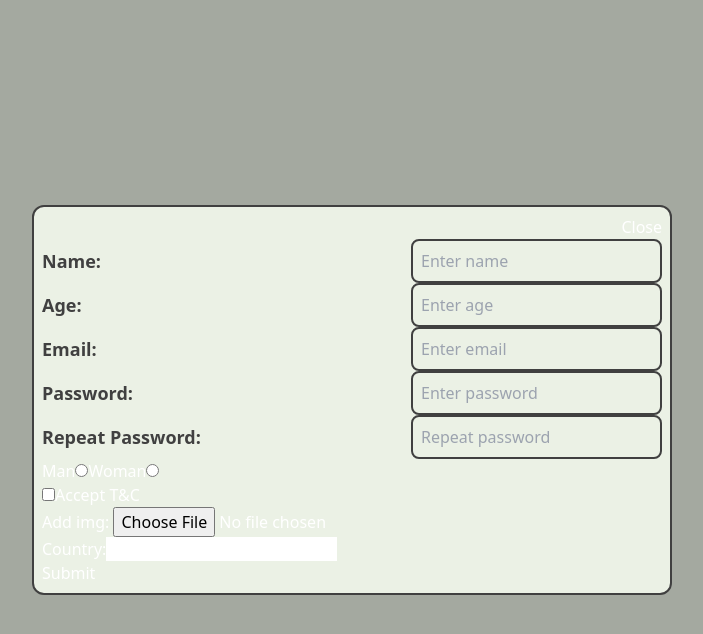
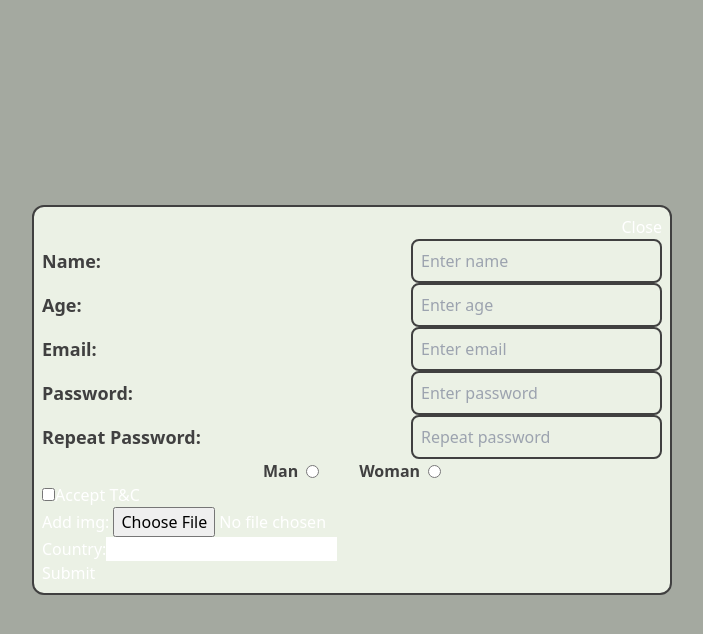
Before and after one commit to tearzday/REACT2025Q3, a React (Vite) app: page / in a window 1280 px wide. Both pictures are taken after a click on the button "Open UncontrolledForm". Shown: the top 634 px of the page, without its empty margins (288-991 px from the left). Built offline with nearby package versions, Linux system fonts and the light colour scheme.

Commit message:
refactor: change radio to ui radio-list component

```diff
--- a/src/App.tsx
+++ b/src/App.tsx
@@ -3,7 +3,7 @@ import Modal from './components/modal/Modal';
 import { createPortal } from 'react-dom';
 import UncontrolledForm from './components/forms/uncontrolled-form/UncontrolledForm';
 import HookForm from './components/forms/hook-form/HookForm';
-import ButtonDefault from './components/UI/Button/Default';
+import ButtonDefault from './components/UI/button/Default';
 
 export default function App() {
   const [showUncontrolledForm, setShowUncontrolledForm] = useState(false);
--- /dev/null
+++ b/src/components/UI/radio-list/Default.tsx
@@ -0,0 +1,32 @@
+import type { Path, UseFormRegister } from 'react-hook-form';
+import type { FormData } from '../../../types';
+
+interface RadioListProps {
+  data: Array<{
+    id: number;
+    label: string;
+    value: string;
+    name: Path<FormData>;
+  }>;
+  register?: UseFormRegister<FormData>;
+}
+
+export default function RadioList({ data, register }: RadioListProps) {
+  return (
+    <div className="flex justify-center gap-10  text-neutral-700 font-bold">
+      {data.map((item) => (
+        <div key={item.id} className="flex gap-2 items-center">
+          <label htmlFor={item.value}>{item.label}</label>
+          <input
+            className="accent-neutral-700"
+            type="radio"
+            id={item.value}
+            name={item.name}
+            value={item.value}
+            {...(register ? register(item.name) : null)}
+          />
+        </div>
+      ))}
+    </div>
+  );
+}
--- a/src/components/forms/hook-form/HookForm.tsx
+++ b/src/components/forms/hook-form/HookForm.tsx
@@ -1,9 +1,25 @@
 import { useForm } from 'react-hook-form';
 // import { formsSetData, useForms } from '../../../hooks/useForms';
 import type { FormData } from '../../../types';
-import InputDefault from '../../UI/Input/Default';
+import InputDefault from '../../UI/input/Default';
+import RadioList from '../../UI/radio-list/Default';
 
 export default function HookForm() {
+  const radioListData = [
+    {
+      id: 0,
+      label: 'Man',
+      value: 'man',
+      name: 'gender' as const,
+    },
+    {
+      id: 1,
+      label: 'Woman',
+      value: 'woman',
+      name: 'gender' as const,
+    },
+  ];
+
   // const setData = useForms(formsSetData);
   const { register, handleSubmit } = useForm<FormData>();
 
@@ -64,18 +80,7 @@ export default function HookForm() {
           register={register}
         />
 
-        <div>
-          <label htmlFor="man">Man</label>
-          <input type="radio" id="man" value="man" {...register('gender')} />
-
-          <label htmlFor="woman">Woman</label>
-          <input
-            type="radio"
-            id="woman"
-            value="woman"
-            {...register('gender')}
-          />
-        </div>
+        <RadioList data={radioListData} {...register('gender')} />
 
         <div>
           <input type="checkbox" id="terms" {...register('terms')} />
--- a/src/components/forms/uncontrolled-form/UncontrolledForm.tsx
+++ b/src/components/forms/uncontrolled-form/UncontrolledForm.tsx
@@ -1,9 +1,25 @@
 import { type FormEvent } from 'react';
 import { formsSetData, useForms } from '../../../hooks/useForms';
-import InputDefault from '../../UI/Input/Default';
+import InputDefault from '../../UI/input/Default';
 import { formSchema } from '../../../schemas/formSchema';
+import RadioList from '../../UI/radio-list/Default';
 
 export default function UncontrolledForm() {
+  const radioListData = [
+    {
+      id: 0,
+      label: 'Man',
+      value: 'man',
+      name: 'gender' as const,
+    },
+    {
+      id: 1,
+      label: 'Woman',
+      value: 'woman',
+      name: 'gender' as const,
+    },
+  ];
+
   const setData = useForms(formsSetData);
 
   const submitForm = (e: FormEvent<HTMLFormElement>) => {
@@ -57,13 +73,7 @@ export default function UncontrolledForm() {
         type="password"
       />
 
-      <div>
-        <label htmlFor="man">Man</label>
-        <input type="radio" id="man" name="gender" value="man" />
-
-        <label htmlFor="woman">Woman</label>
-        <input type="radio" id="woman" name="gender" value="woman" />
-      </div>
+      <RadioList data={radioListData} />
 
       <div>
         <input type="checkbox" id="terms" name="terms" />
```
